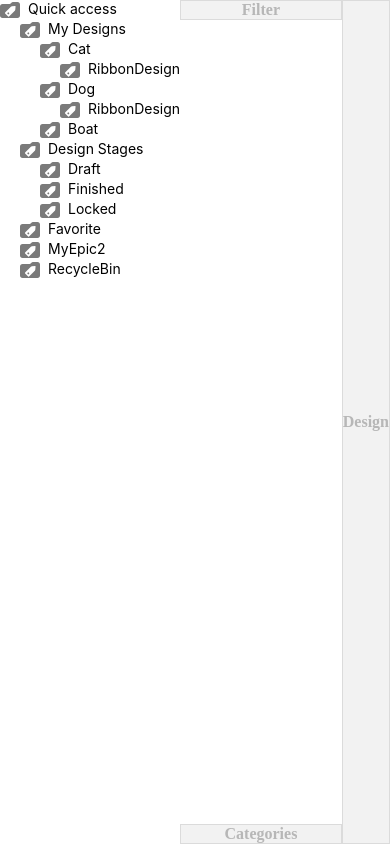
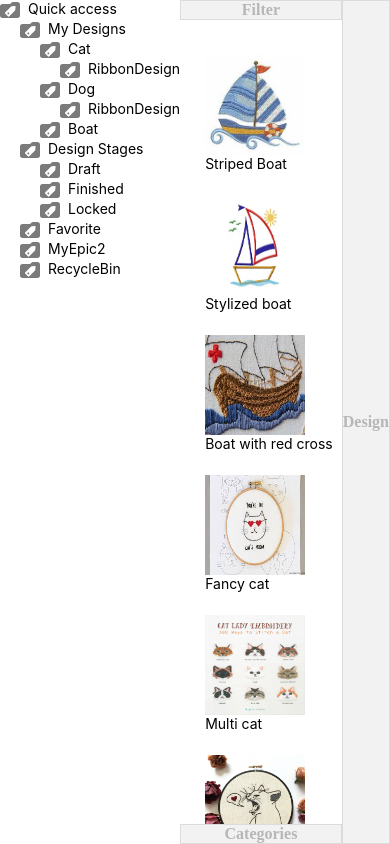
Before and after one commit to erobwen/filesystem, a React Native app: screen / in a window 390 px wide. Built offline with nearby package versions, Linux system fonts and the light colour scheme.

Commit message:
Designs visible!
(cherry picked from commit 71ee46fef0597c8e10a3808566638b27730a5b1f)

```diff
--- a/application/model/Model.js
+++ b/application/model/Model.js
@@ -1,4 +1,5 @@
-import { action, autorun, observable, reaction } from "mobx";
+import { action, autorun, observable, reaction, runInAction } from "mobx";
+import { log, loge } from "../../components/utility/Debug";
 
 let nextTreeId = 1;
 export function createTree(categoryOrName, ...children) {
@@ -63,8 +64,10 @@ export function createCategory(name) {
     });
 }
 
+let nextDesignId = 1;
 export function createDesign(name, image, categories) {
     return observable({
+        id: nextDesignId++,
         name,
         image,
         categories: observable(categories)
@@ -83,20 +86,24 @@ export function createFilterStore() {
     store.initialize = function(filter, source) {
         store.reactionDisposer = reaction(
             () => {
+                loge("trigger filter store");
                 let result = [];
                 source.items.forEach(item => {
                     if (filter.includes(item)) {
                         result.push(item);
                     }
                 })
+                log(result);
                 return result;
             },
-            result => {
-                action(() => {
+            (result, previousValue, reaction) => {
+                log("before action")
+                runInAction(() => {
+                    loge("updating filter store");
                     store.items.splice(0, store.items.length);
                     result.forEach((item) => store.items.push(item));
-                })();
-            });
+                });
+            }, {fireImmediately: true});
     }
     return store;
 }
--- a/components/DesignExplorer/DesignExplorer.js
+++ b/components/DesignExplorer/DesignExplorer.js
@@ -6,6 +6,7 @@ import { observer } from 'mobx-react';
 import { observable } from 'mobx';
 import { createFilterStore, createIntersectionFilter } from '../../application/model/Model';
 import { DesignsView } from './DesignsView';
+import { log } from '../utility/Debug';
 
 export const DesignExplorer = observer(class DesignExplorer extends React.Component {
   constructor(props) {
@@ -26,6 +27,10 @@ export const DesignExplorer = observer(class DesignExplorer extends React.Compon
 
   render() {
     const {style, bounds, vault } = this.props;
+    log("DesignExplorer:render");
+    log(vault);
+    log(this.filteredStore);
+    log(this.filter);
     return (
       <Row style={fitStyle} class="Row">
         <FilterBrowser style={flexAutoStyle} filter={this.filter} tree={this.vault.tree} />
--- a/components/DesignExplorer/DesignsView.js
+++ b/components/DesignExplorer/DesignsView.js
@@ -1,9 +1,11 @@
 import { observer } from 'mobx-react';
 import React from 'react';
-import { Column, flexAutoStyle, flexAutoWidthHeightStyle, Row } from '../Layout';
+import { Column, flexAutoHeightStyle, flexAutoStyle, flexAutoWidthHeightStyle, Row } from '../Layout';
 import { Scroller } from '../Scroller';
 import { Icon } from '../Typography';
+import { log, logg } from '../utility/Debug';
 import { Placeholder } from './DesignExplorer';
+import { StyleSheet, Text, View, TextInput, ScrollView } from 'react-native';
 
 export const DesignsView = observer(class DesignsView extends React.Component {
   constructor(props) {
@@ -16,12 +18,16 @@ export const DesignsView = observer(class DesignsView extends React.Component {
 
 
   render() {
+    const {designs} = this.props;
+    log("DesignsView:render");
+    const designsCopy = designs.slice();
     return <Scroller render={({style, bounds}) => {
-      return (
-        <Row style={{...style, flexWrap: "wrap" }}>
-          {this.props.designs.map(design => <DesignThumbView design={design}/>)}
+      let result = (
+        <Row style={{...style, flexWrap: "wrap", justifyContent:"space-between" }}>
+          {designsCopy.map(design => <DesignThumbView key={design.id} design={design}/>)}
         </Row>
       );
+      return result;
     }}/>
   }
 });
@@ -29,9 +35,9 @@ export const DesignsView = observer(class DesignsView extends React.Component {
 
 export function DesignThumbView({style, design}) {
   return (
-    <Column style={style}>
+    <Column style={{...style, marginRight: 10, marginLeft: 10, marginTop: 20}}>
       <Icon style={flexAutoWidthHeightStyle(100, 100)} image={design.image} />
-      <Text style={flexAutoStyle}>{design.name}</Text>
+      <Text style={flexAutoHeightStyle(20)}>{design.name}</Text>
     </Column>
   );
 }
--- a/components/utility/Debug.js
+++ b/components/utility/Debug.js
@@ -1,5 +1,5 @@
 
-import { production } from 'config.js';
+import { production } from '../../config.js';
 
 // IE compatibility issue.
 export function IEConsoleFix() {
```
